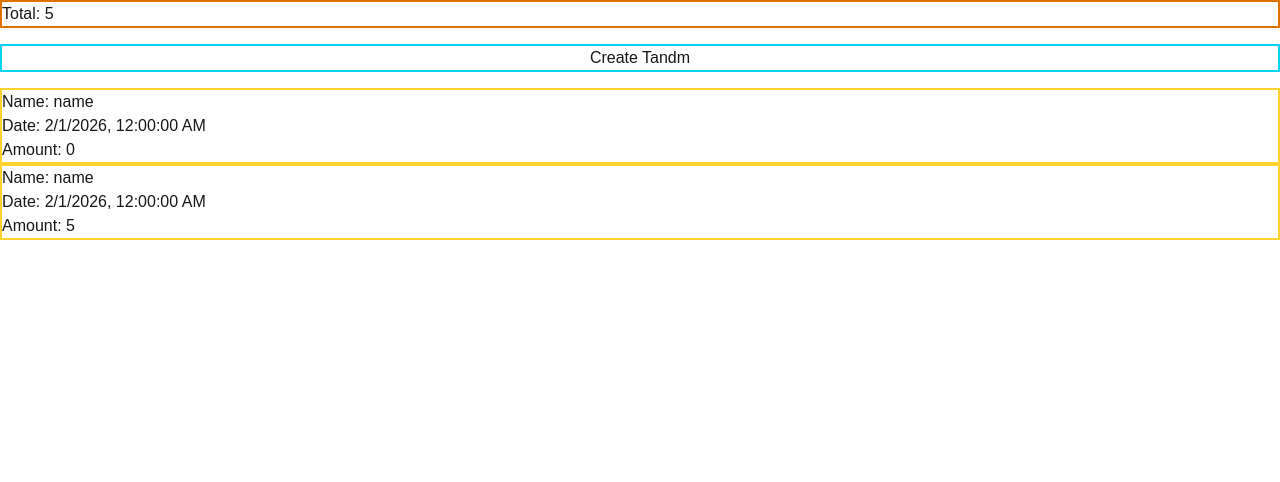
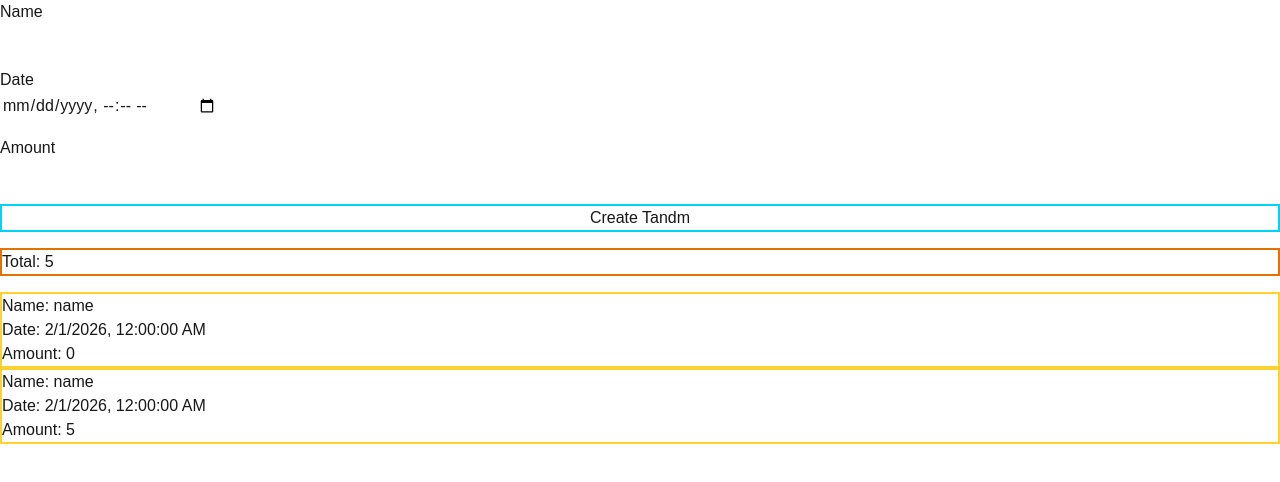
Before and after one commit to ghud-org/tandm, a Next.js app in the folder ui/: page / in a window 1280 px wide. Shown: the top 482 px of the page. Built offline with nearby package versions, Linux system fonts and the light colour scheme.

Commit message:
feat: create data entry form

```diff
--- a/ui/app/page.tsx
+++ b/ui/app/page.tsx
@@ -1,5 +1,5 @@
 "use client";
-import { Fragment, useEffect, useRef, useState } from "react";
+import { SubmitEvent, useEffect, useRef, useState } from "react";
 
 interface Tandm {
   id: number;
@@ -34,16 +34,23 @@ export default function Home() {
     setTotal(result);
   };
 
-  const createTandm = () => {
+  const createTandm = (event: SubmitEvent) => {
+    event.preventDefault();
+
+    const formData = new FormData(event.target);
+    const data = Object.fromEntries(formData);
+
     setTandms([
       ...tandms,
       {
         id: ++idRef.current,
-        name: "created",
-        date: new Date("3/1/2026").toLocaleString(),
-        amount: 10,
+        name: data["Name"].toString(),
+        date: new Date().toLocaleString(),
+        amount: parseInt(data["Amount"].toString()) || 0,
       },
     ]);
+
+    event.target.reset();
   };
 
   useEffect(() => {
@@ -52,12 +59,17 @@ export default function Home() {
 
   return (
     <div className="flex flex-col gap-4">
+      <form className="flex flex-col gap-4" onSubmit={createTandm}>
+        <TextInput name="Name" required />
+        <DateTimeInput name="Date" />
+        <NumberInput name="Amount" />
+        <button className="border-2 border-cyan-400" type="submit">
+          Create Tandm
+        </button>
+      </form>
       <div className="border-2 border-amber-600">
         <span>Total: {total}</span>
       </div>
-      <button className="border-2 border-cyan-400" onClick={createTandm}>
-        Create Tandm
-      </button>
       <ul>
         {tandms.map((tandm) => {
           return (
@@ -72,3 +84,44 @@ export default function Home() {
     </div>
   );
 }
+
+export function TextInput(props: { name: string; required?: boolean }) {
+  return (
+    <label>
+      <div>{props.name}</div>
+      <input
+        className="border-2 border-white"
+        name={props.name}
+        type="text"
+        required={props.required}
+      />
+    </label>
+  );
+}
+
+export function NumberInput(props: { name: string }) {
+  return (
+    <label>
+      <div>{props.name}</div>
+      <input
+        className="border-2 border-white"
+        name={props.name}
+        type="number"
+      />
+    </label>
+  );
+}
+
+export function DateTimeInput(props: { name: string }) {
+  return (
+    <label>
+      <div>{props.name}</div>
+      <input
+        className="border-2 border-white"
+        name={props.name}
+        type="datetime-local"
+        defaultValue={new Date().toLocaleString()}
+      />
+    </label>
+  );
+}
```
